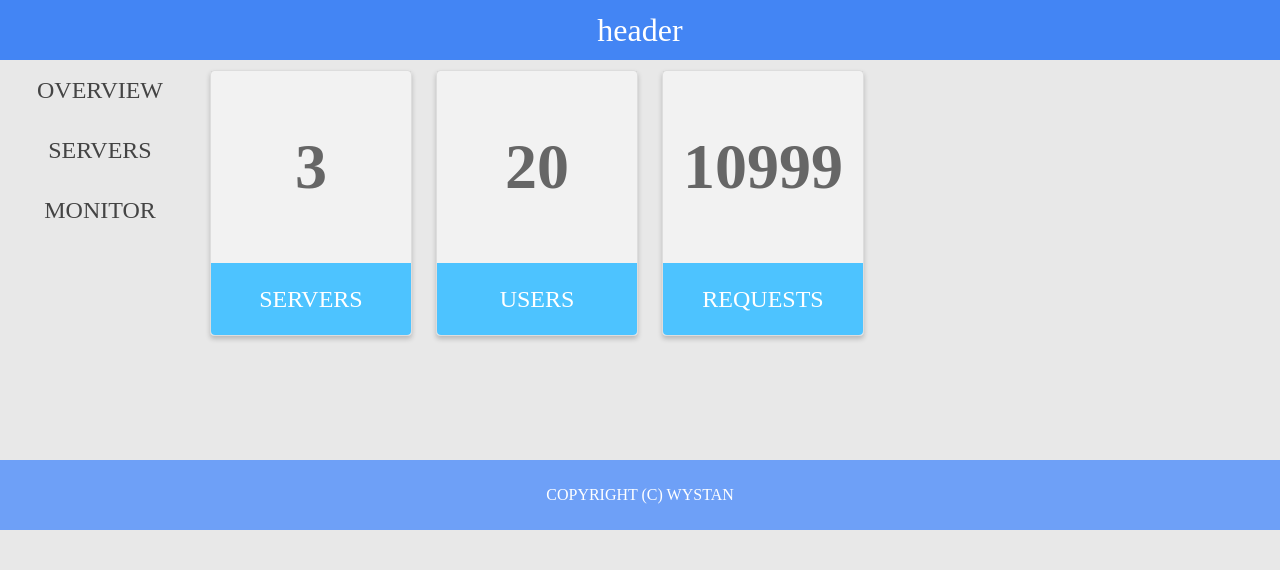
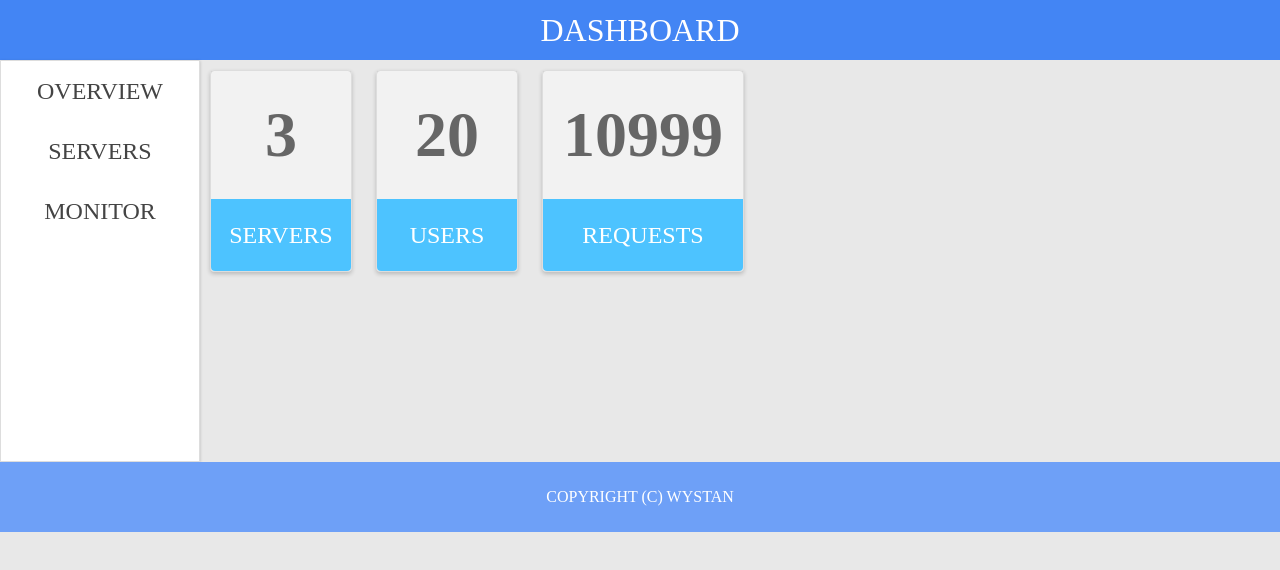
Before and after one commit to oswystan/dashboard, a website: page static/index.html in a window 1280 px wide. Drawn offline with Linux system fonts and the light colour scheme.

Commit message:
change color and size of number board

```diff
--- a/static/index.html
+++ b/static/index.html
@@ -23,14 +23,17 @@
                 font-size: 1.5em;
                 text-align: center;
                 min-height: 400px;
+                border: solid 1px #ddd;
+                box-shadow: 0px 1px 3px rgba(0, 0, 0, .2);
+                background-color: #fff;
             }
             .menu>div {
                 cursor: pointer;
                 color: #444;
             }
             .menu>div:hover {
-                background-color: rgba(0, 0, 0, 0.2);
-                color: blue;
+                background-color: rgba(0, 0, 100, 0.2);
+                color: white;
             }
             .header {
                 background-color: #4385f4;
@@ -47,16 +50,16 @@
                 display: inline-block;
                 border: solid 1px #ddd;
                 margin:10px;
-                min-width: 200px;
+                min-width: 140px;
                 background-color: #fff;
                 text-align: center;
                 border-radius: 4px;
-                box-shadow: 0px 3px 5px rgba(0, 0, 0, .2);
+                box-shadow: 0px 2px 4px rgba(0, 0, 0, .2);
             }
             .number-board > h1 {
                 font-size: 4em;
                 color: #666;
-                line-height: 3em;
+                line-height: 2em;
                 padding:0 20px;
                 background-color: rgba(0, 0, 0, .05);
             }
@@ -72,7 +75,7 @@
     </head>
     <body>
         <div class="wrapper">
-            <div class="header">header</div>
+            <div class="header">DASHBOARD</div>
             <div class="menu">
                 <div>OVERVIEW</div>
                 <div>SERVERS</div>
```
